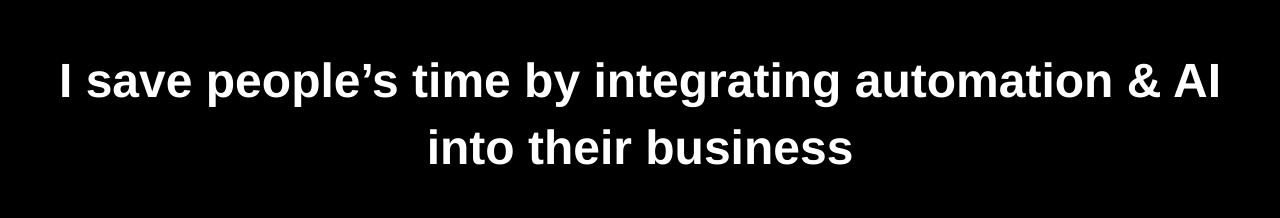
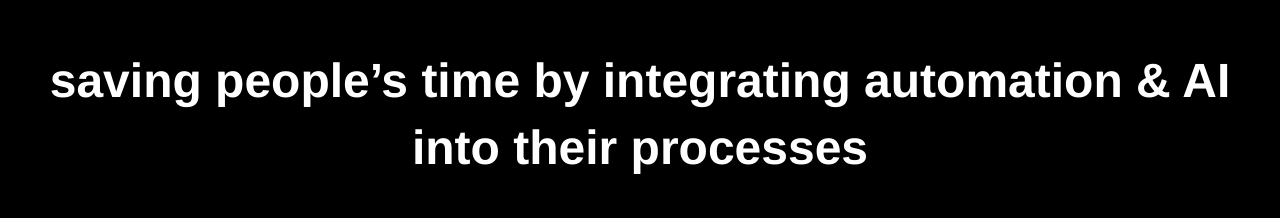
Before and after one commit to foorgun/foorgun, a plain HTML site: page index.html in a window 1280 px wide. Shown: the part 262-480 px from the top of the page. Drawn offline with Linux system fonts and the light colour scheme.

Commit message:
Update index.html

```diff
--- a/index.html
+++ b/index.html
@@ -84,7 +84,7 @@
 </head>
 <body>
 
-  <h1>I save people’s time by integrating automation & AI into their business</h1>
+  <h1>saving people’s time by integrating automation & AI into their processes</h1>
 
   <div class="socials">
 
```
